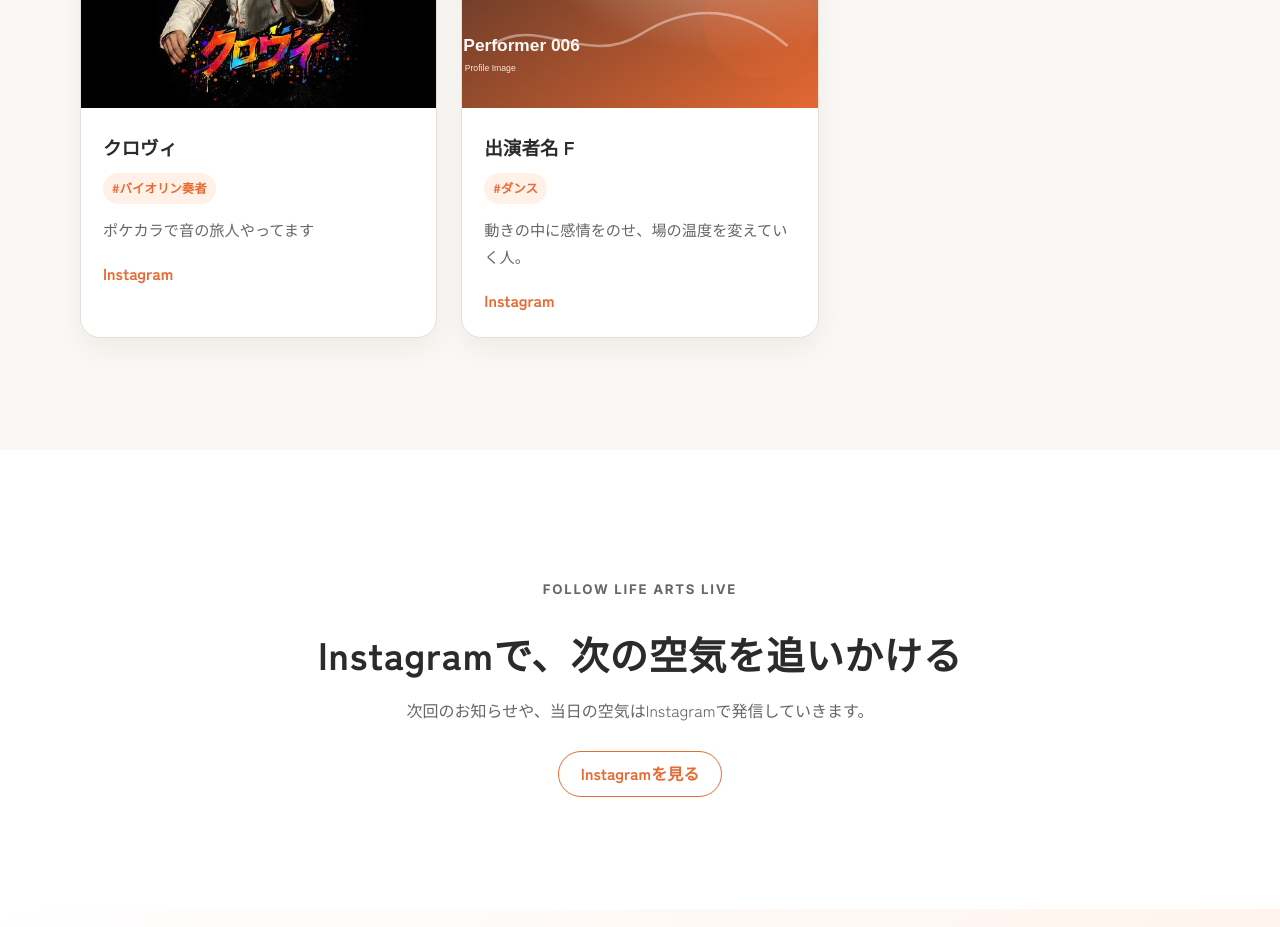
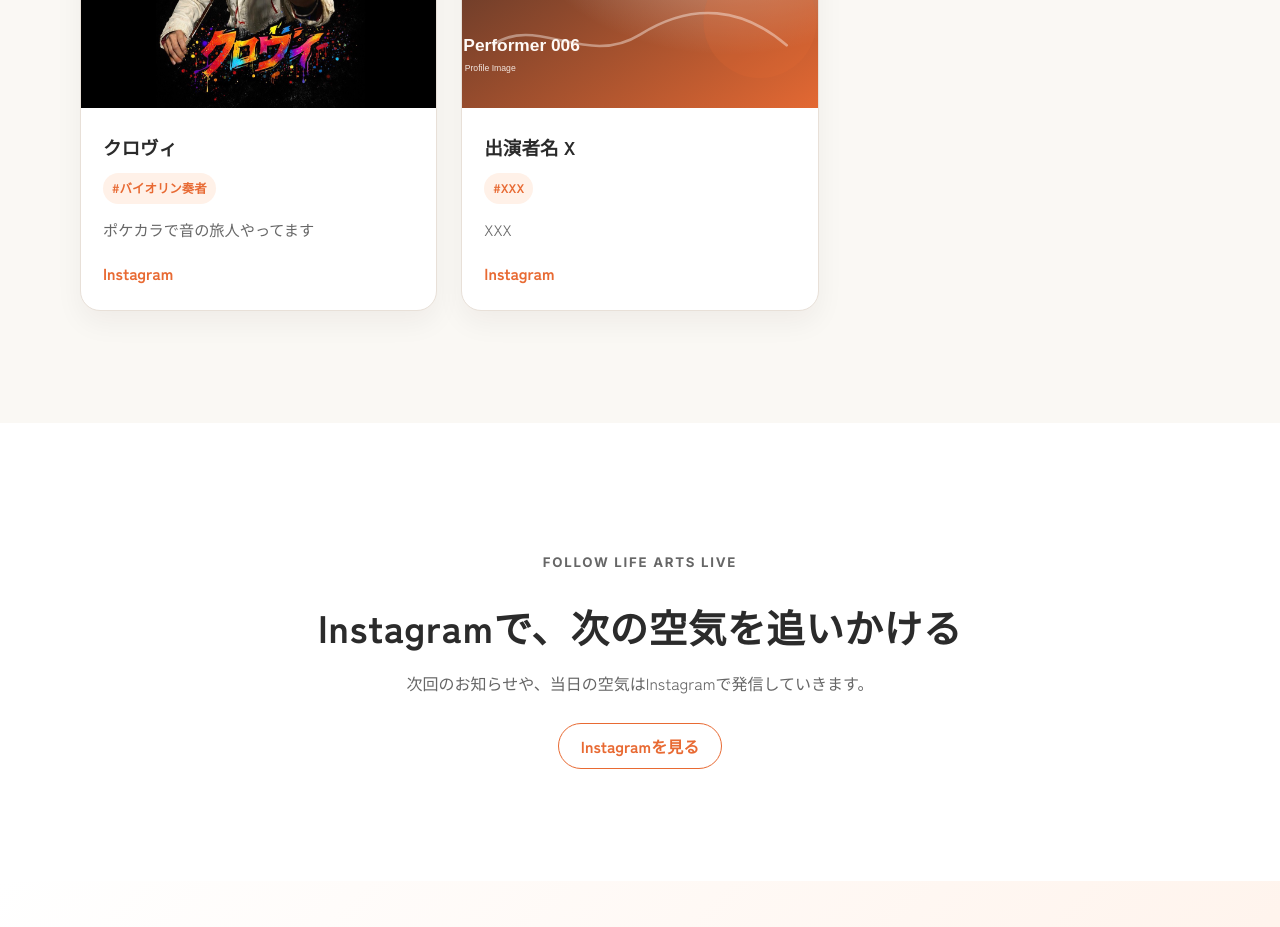
Before and after one commit to araragi0040-jpg/life-arts-live-museum, a Next.js app: page / in a window 1280 px wide. Shown: the part 3800-4727 px from the top of the page. Built offline with nearby package versions, Linux system fonts and the light colour scheme.

Commit message:
Update performers.ts

```diff
--- a/src/data/performers.ts
+++ b/src/data/performers.ts
@@ -35,9 +35,21 @@ export const performers: Performer[] = [
     id: "performer_004",
     name: "サリー＆かょ",
     image: "/images/performers/performer_004.svg",
-    genre: ["華劇"],
+    genre: ["デュエット", "華劇"],
     shortBio: "パフォーマンスに表現を詰め込みました。",
-    sns: { instagram: "https://www.instagram.com/" },
+    sns: {},
+      snsLinks: [
+    {
+      label: "サリー Instagram",
+      url: "https://www.instagram.com/sunnykiki_shinden?utm_source=ig_web_button_share_sheet&igsh=ZDNlZDc0MzIxNw==",
+      type: "instagram",
+    },
+    {
+      label: "かょ Instagram",
+      url: "https://www.instagram.com/kaaa._.yooo?utm_source=ig_web_button_share_sheet&igsh=ZDNlZDc0MzIxNw==",
+      type: "instagram",
+    },
+  ],
     appearedEvents: ["9"],
     isPublished: true,
   },
@@ -45,20 +57,32 @@ export const performers: Performer[] = [
     id: "performer_005",
     name: "さくら＆はるか",
     image: "/images/performers/performer_005.svg",
-    genre: ["デュエット歌唱"],
+    genre: ["デュエット","歌唱"],
     shortBio: "きらきらを届けます！",
-    sns: { instagram: "https://www.instagram.com/" },
+    sns: {},
+      snsLinks: [
+    {
+      label: "さくら Instagram",
+      url: "https://www.instagram.com/sakura_suki.produce?utm_source=ig_web_button_share_sheet&igsh=ZDNlZDc0MzIxNw==",
+      type: "instagram",
+    },
+    {
+      label: "はるか Instagram",
+      url: "https://www.instagram.com/haruharu___diary?utm_source=ig_web_button_share_sheet&igsh=ZDNlZDc0MzIxNw==",
+      type: "instagram",
+    },
+  ],
     appearedEvents: ["9"],
     isPublished: true,
   },
   {
     id: "performer_006",
-    name: "出演者名 F",
+    name: "出演者名 X",
     image: "/images/performers/performer_006.svg",
-    genre: ["ダンス"],
-    shortBio: "動きの中に感情をのせ、場の温度を変えていく人。",
+    genre: ["XXX"],
+    shortBio: "XXX",
     sns: { instagram: "https://www.instagram.com/" },
-    appearedEvents: ["8"],
+    appearedEvents: ["X"],
     isPublished: true,
   },
 ];
```
